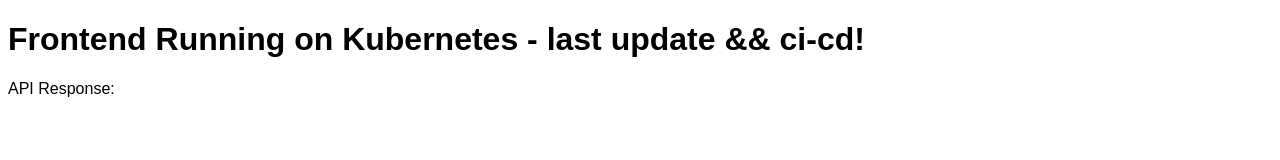
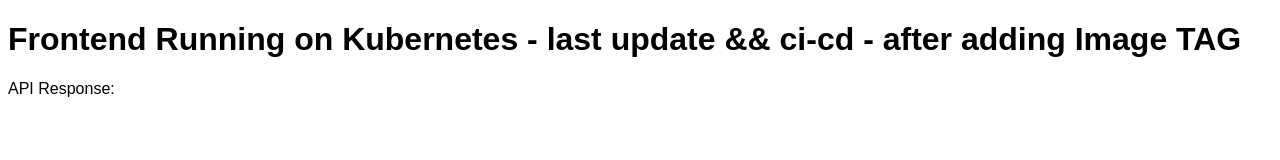
Before and after one commit to philiphabib/microservice-project, a plain HTML site: page frontend/index.html in a window 1280 px wide. Drawn offline with Linux system fonts and the light colour scheme; no server answers.

Commit message:
Update replica

```diff
--- a/frontend/index.html
+++ b/frontend/index.html
@@ -5,7 +5,7 @@
   <title>Frontend Microservice</title>
 </head>
 <body style="font-family: Arial;">
-  <h1>Frontend Running on Kubernetes - last update &&  ci-cd!</h1>
+  <h1>Frontend Running on Kubernetes - last update &&  ci-cd - after adding Image TAG</h1>
   <p>API Response:</p>
   <div id="api"></div>
 
```
Also changed, not shown: 1 other file.
